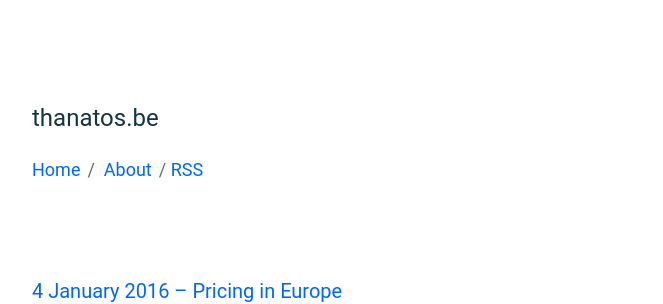
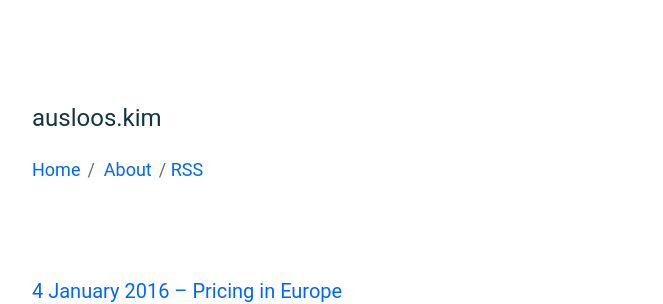
Before and after one commit to kimausloos/kimausloos.github.io, a Jekyll site: the page built from index.html, in a window 1280 px wide. Shown: the top 304 px of the page, without its empty margins (308-971 px from the left). Built offline with Jekyll 4.4.1, drawn with Linux system fonts in a browser that asks for light colours.

Commit message:
Change custom domain

```diff
--- a/_config.yml
+++ b/_config.yml
@@ -1,11 +1,11 @@
 # Site settings
 title: thanatos.be
 description: >
-    thanatos.be
+    ausloos.kim
 author: Kim Ausloos
 email: kim@thanatos.be
 baseurl: "" # the subpath of your site, e.g. /blog
-url: "http://thanatos.be" # the base hostname & protocol for your site
+url: "http://ausloos.kim" # the base hostname & protocol for your site
 twitter_username: kamme
 github_username:  kimausloos
 
```
